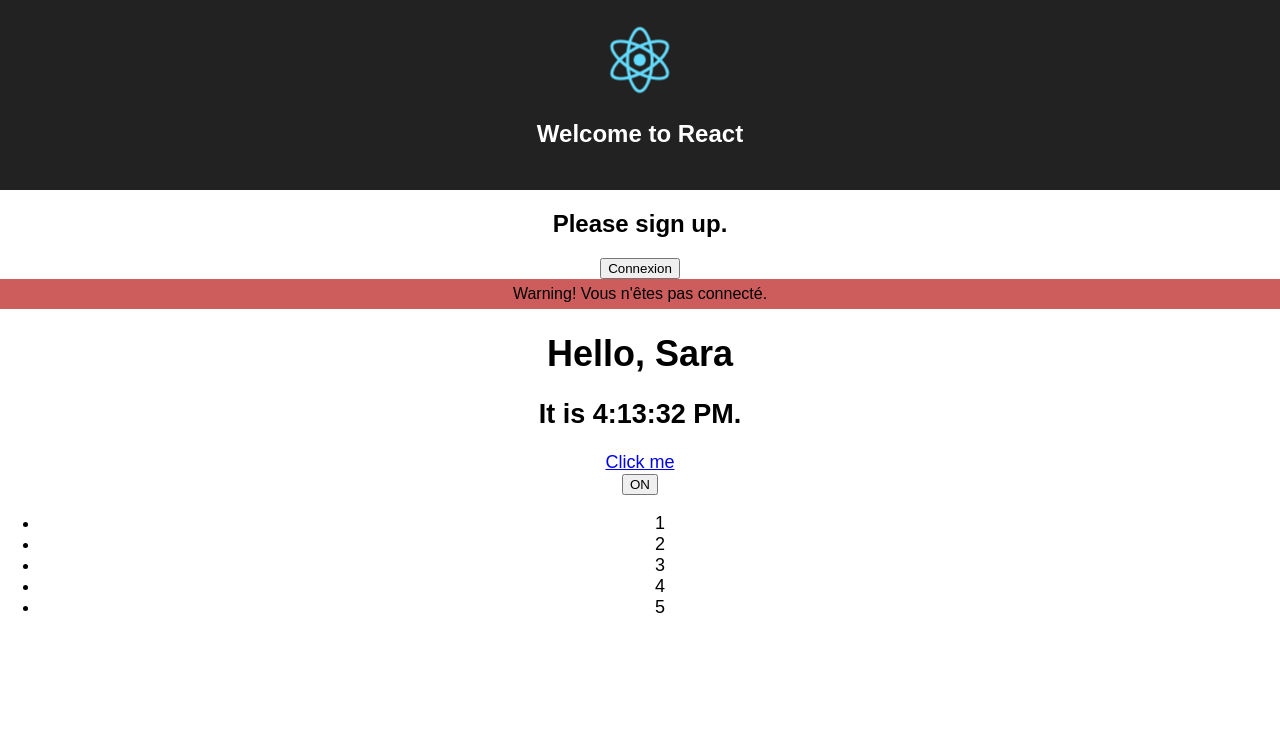
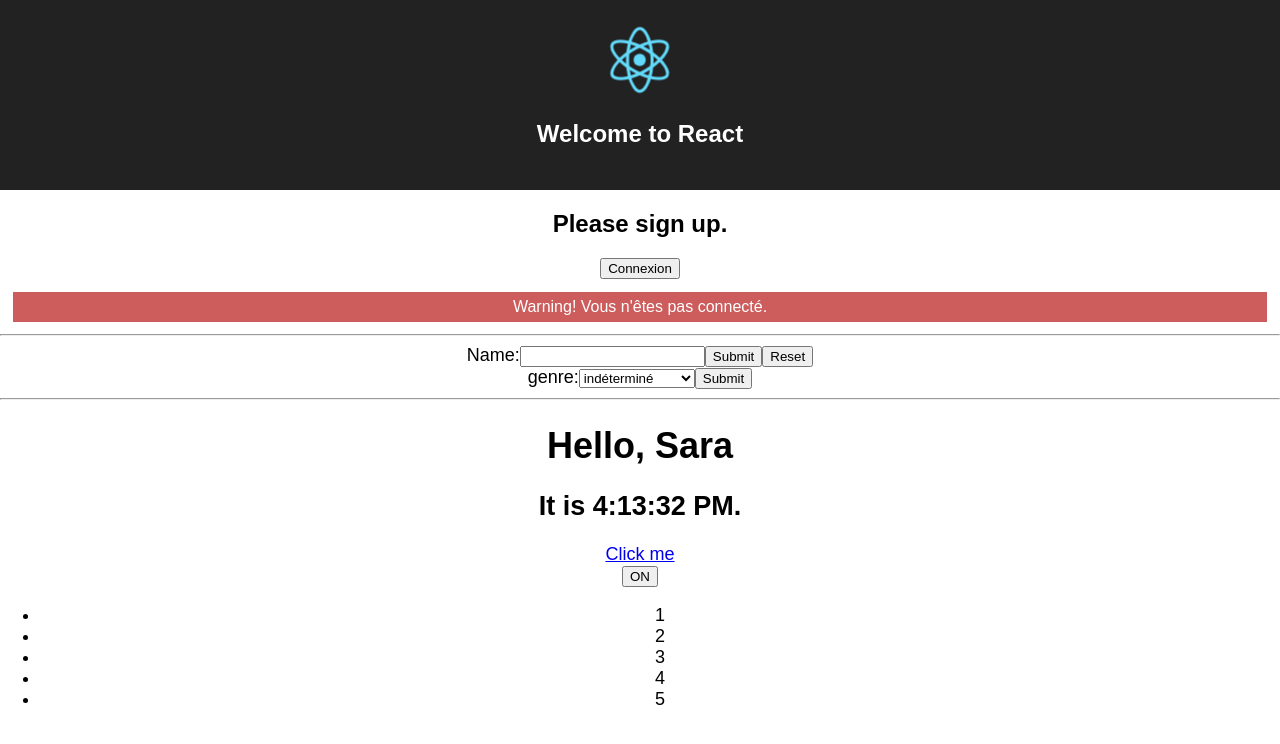
Before and after one commit to sKaraTom/React-premiers-tests, a React (Create React App) app: page / in a window 1280 px wide. Shown: the top 744 px of the page. Built offline with nearby package versions, Linux system fonts and the light colour scheme.

Commit message:
formulaire

```diff
--- a/src/App.css
+++ b/src/App.css
@@ -33,4 +33,12 @@
   display: flex;
   align-items: center;
   justify-content: center;
+  margin:1%;
+  color:white;
+  font-size: medium;
 }
+
+.nomSaisi {
+  font-size: medium;
+  margin:1%;
+}
--- a/src/App.js
+++ b/src/App.js
@@ -2,7 +2,10 @@ import React, { Component } from 'react';
 import logo from './logo.svg';
 import './App.css';
 
-
+/**
+ * une ligne d'une liste encapsulée dans son propre composant.
+ * @param {*} props
+ */
 function LigneListe(props) {
   return <li>{props.value}</li>;
 }
@@ -19,7 +22,6 @@ function ListeNombres(props) {
         {nombres.map((nombre) =>
           <LigneListe key={nombre.toString()}
                     value={nombre} />
-
         )}
       </ul>)
 }
@@ -99,8 +101,124 @@ function BoutonPreventD() {
 }
 
 /**
+ *  Message à afficher après submit du formulaire.
+ * @param {*} props
+ */
+function FormMessage(props) {
+  let classeCSS = "nomSaisi";
+  // si pas d'erreur et pas de message (=initialisation de la page)
+  //ne rien afficher.
+  if (!props.erreur && !props.message) {
+    return null;
+  }
+  // si erreur, afficher le message avec la classe CSS .warning
+  else if(props.erreur) {
+    classeCSS = "warning";
+  }
+  return (
+    <div className={classeCSS}>
+      {props.message}
+    </div>
+  );
+}
+
+/*****************CLASSES ***************/
+
+
+/**
+ * Dropdown de sélection du gene.
+ */
+class SelectGenreForm extends React.Component {
+  constructor(props) {
+    super(props);
+    this.state = {value:'indéterminé'}; // la valeur sélectionnée par défaut.
+
+    this.handleChange = this.handleChange.bind(this);
+    this.handleSubmit = this.handleSubmit.bind(this);
+  }
+
+  handleChange(event) {
+    this.setState({value:event.target.value});
+  }
+  handleSubmit(event) {
+    alert('votre genre est : ' + this.state.value);
+    event.preventDefault();
+  }
+  render() {
+    return (
+      <form onSubmit={this.handleSubmit}>
+        <label>
+          genre:
+          <select value={this.state.value} onChange={this.handleChange}>
+            <option value="homme">homme</option>
+            <option value="femme">femme</option>
+            <option value="chaise de jardin">chaise de jardin</option>
+            <option value="indéterminé">indéterminé</option>
+          </select>
+        </label>
+        <input type="submit" value="Submit" />
+      </form>
+    );
+  }
+}
+
+/** formulaire input champ texte
+ * avec message d'erreur ou résultat affiché
+ */
+class FormNom extends React.Component {
+  constructor(props) {
+    super(props);
+    this.state = {value: '', erreur:false};
+
+    this.handleChange = this.handleChange.bind(this);
+    this.handleSubmit = this.handleSubmit.bind(this);
+    this.handleReset = this.handleReset.bind(this);
+
+    const message = "";
+  }
+
+  handleChange(event) {
+    this.setState({value: event.target.value});
+  }
+  handleSubmit(event) {
+
+    // s'il y a eu saisie
+    if(this.state.value.trim()) {
+      this.message = 'nom saisi: ' + this.state.value;
+      this.setState({erreur:false});
+    }
+    // si aucune saisie (ou blancs)
+    else {
+      this.message = "veuillez saisir un nom";
+      this.setState({erreur:true});
+    }
+    console.log("message : ", this.message, this.state.erreur);
+    event.preventDefault(); // évite le rafraîchissement lié au submit
+  }
+  handleReset() {
+    this.setState({value: '', erreur:false});
+    this.message = "";
+  }
+
+  render() {
+    return (
+      <form onSubmit={this.handleSubmit}>
+        <label>
+          Name:
+          <input type="text" value={this.state.value} onChange={this.handleChange} />
+        </label>
+        <input type="submit" value="Submit" />
+        <input type="reset" onClick={this.handleReset} />
+        <FormMessage erreur={this.state.erreur} message={this.message}/>
+      </form>
+    );
+  }
+}
+
+/**
  * Classe de contrôle de la connexion/déconnexion.
  * affiche le bouton co/déconnexion et le message de bienvenue.
+ * Un message Warning si non authentifié
  */
 class ControleLogin extends React.Component {
   constructor(props) {
@@ -108,7 +226,7 @@ class ControleLogin extends React.Component {
     this.handleConnexionClick = this.handleConnexionClick.bind(this);
     this.handleDeconnexionClick = this.handleDeconnexionClick.bind(this);
     this.state = {estAuthentifie:false,
-      showWarning: true};
+                  showWarning: true};
   }
 
   handleConnexionClick() {
@@ -223,20 +341,22 @@ class App extends Component {
         </header>
         <ControleLogin/>
         <div className="App-intro">
+          <hr/>
+          <FormNom />
+          <SelectGenreForm />
+          <hr/>
           <Welcome name="Sara" />
           <Heure/>
           <BoutonPreventD/>
           <br/>
           <Toggle/>
           <ListeNombres nombres={this.state.nombres} />
+
         </div>
       </div>
     );
   }
 
-
-
-
 }
 
 export default App;
--- a/src/index.js
+++ b/src/index.js
@@ -2,7 +2,8 @@ import React from 'react';
 import ReactDOM from 'react-dom';
 import './index.css';
 import App from './App';
+// import Test from './Test';
 import registerServiceWorker from './registerServiceWorker';
 
-ReactDOM.render(<App />, document.getElementById('root'));
+ReactDOM.render((<App />), document.getElementById('root'));
 registerServiceWorker();
```
Also changed, not shown: src/Test.js (added, +25 -0 lines).
